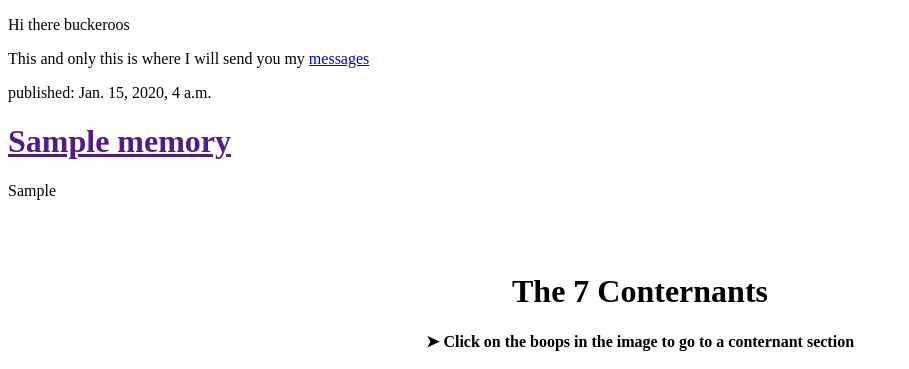
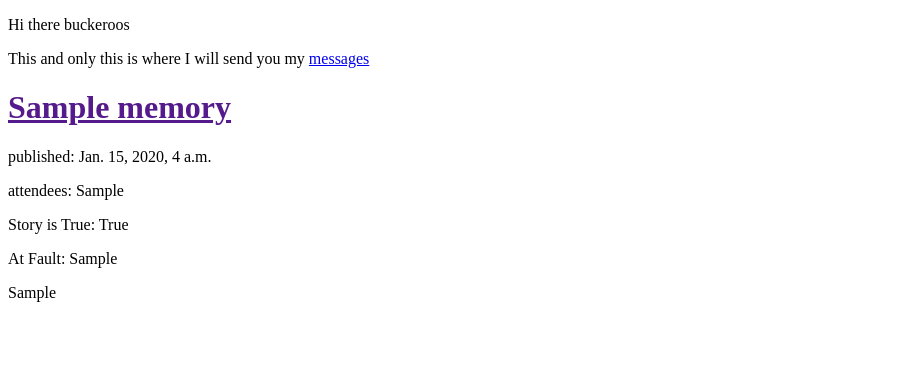
Before and after one commit to primeunforcer/KinkadeWebpage, a Django app: template memories/templates/memories/memory_list.html in a window 1280 px wide. Shown: the top 369 px of the page, without its empty margins (0-909 px from the left). Run offline with Django 3.2, Linux system fonts and the light colour scheme; the template is opened without the code that fills it: values that come from a table or form of the project are taken from there, others are empty; tables that the repository leaves empty hold one stand-in row (values such as "Sample post").

Commit message:
Added more info to each post

```diff
--- a/memories/templates/memories/memory_list.html
+++ b/memories/templates/memories/memory_list.html
@@ -11,8 +11,11 @@
     <div>
         {% for memory in memories %}
             <div>
+                <h1><a href="">{{ memory.title }}</a></h1>
                 <p>published: {{ memory.published_date }}</p>
-                <h1><a href="">{{ memory.title }}</a></h1>
+                <p>attendees: {{ memory.attendees }}</p>
+                <p>Story is True: {{ memory.story_is_true }}</p>
+                <p>At Fault: {{memory.whos_fault }}</p>
                 <p>{{ memory.story|linebreaksbr }}</p>
                 <br><br>
             </div>
```
Also changed, not shown: memories/views.py (line endings or trailing spaces).
